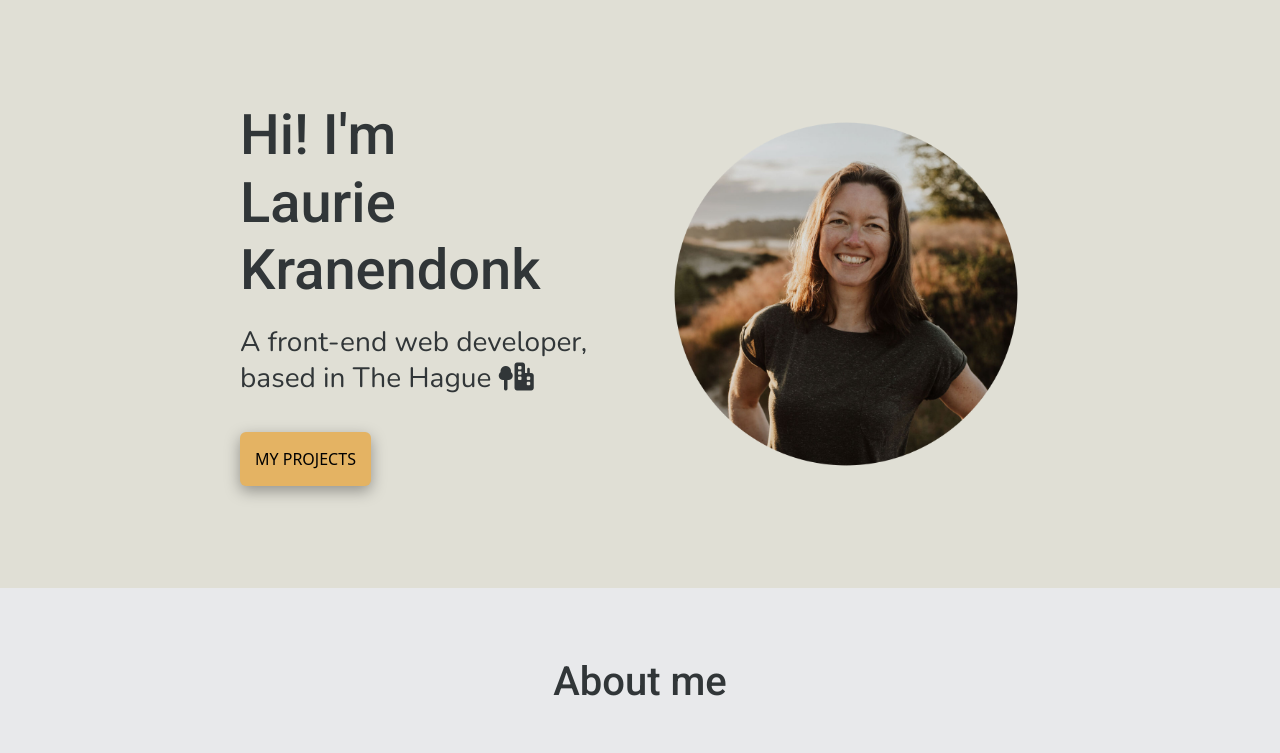
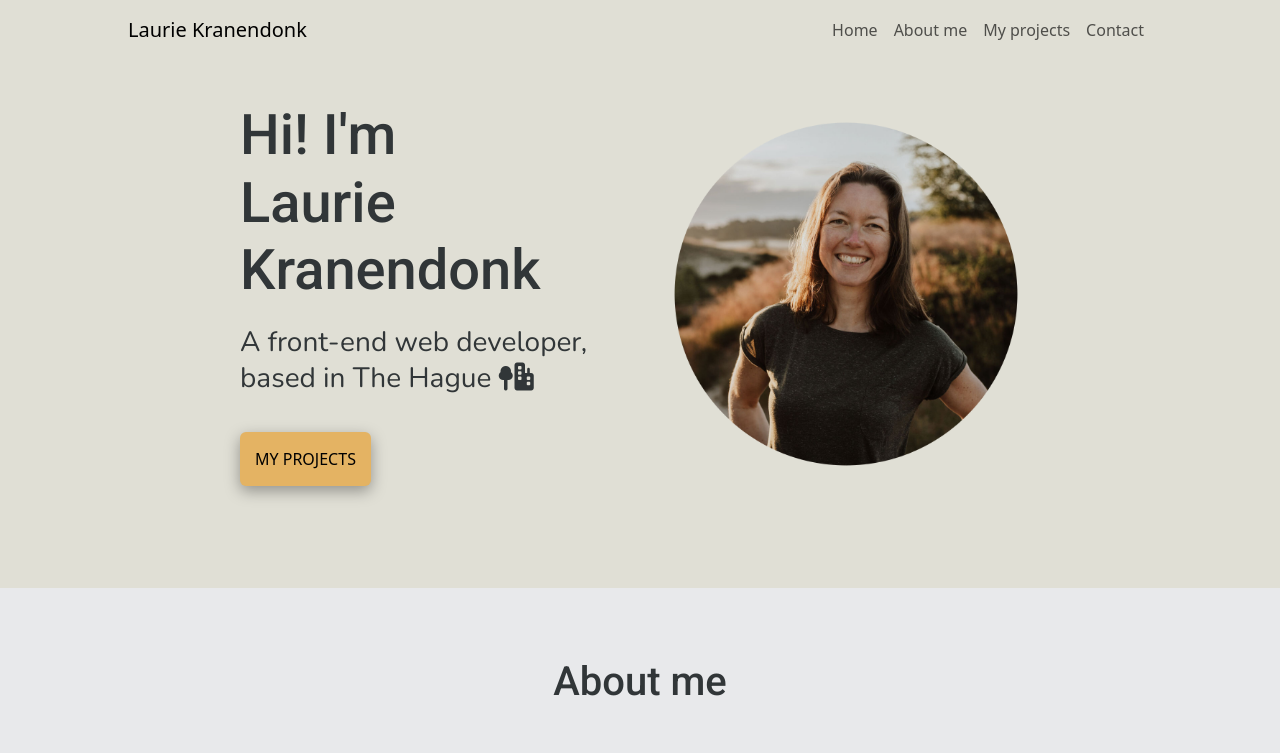
Before and after one commit to LaurieKD/Portfolio-project, a plain HTML site: page index.html in a window 1280 px wide. Shown: the top 753 px of the page. Drawn offline with nearby package versions, Linux system fonts and the light colour scheme.

Commit message:
Added navbar

```diff
--- a/index.html
+++ b/index.html
@@ -42,6 +42,33 @@
 	</head>
 	<body>
 		<div class="container box">
+    <nav class="navbar fixed-top navbar-expand-lg navbar-light">
+  <a class="navbar-brand" href="/index.html">Laurie Kranendonk</a>
+  <button class="navbar-toggler" type="button" data-toggle="collapse" data-target="#navbarSupportedContent" aria-controls="navbarSupportedContent" aria-expanded="false" aria-label="Toggle navigation">
+    <span class="navbar-toggler-icon"></span>
+  </button>
+
+  <div class="collapse navbar-collapse justify-content-end" id="navbarSupportedContent">
+    <ul class="navbar-nav mr-auto">
+      <li class="nav-item active">
+        <a class="nav-link" href="/index.html">Home <span class="sr-only">(current)</span></a>
+      </li>
+      <li class="nav-item">
+        <a class="nav-link" href="/index.html#about-me">About me</a>
+      </li>
+      <li class="nav-item">
+        <a class="nav-link" href="/index.html#projects">My projects</a>
+      </li>
+      <li class="nav-item">
+        <a class="nav-link" href="/contact.html">Contact</a>
+      </li>
+
+
+    </ul>
+
+  </div>
+</nav>
+
 				<div class="section-1">
 					<div class="row align-items-center">
 						<div class="col">
@@ -69,7 +96,7 @@
 					</div>
 				</div>
 			</div>
-			<div class="section-2">
+			<div class="section-2" id="about-me">
 				<h2>About me</h2>
 				<div class="container about-me">
 					<div class="row align-items-start justify-content-between">
--- a/src/styles.css
+++ b/src/styles.css
@@ -39,6 +39,17 @@ h2 {
 h3 {
 	line-height: 1.3em;
 	margin-bottom: 30px;
+}
+
+nav {
+	background-color: var(--background-color-special);
+}
+
+.navbar {
+	padding-left: 10%;
+	padding-right: 10%;
+	padding-top: 10px;
+	padding-bottom: 10px;
 }
 
 .section-1 {
@@ -112,12 +123,8 @@ h3 {
 	text-decoration: none;
 }
 
-@media (max-width: 576px) {
-	h1 {
-		text-align: center;
-	}
+@media (max-width: 767px) {
 	h3 {
 		font-size: 18px;
-		text-align: center;
 	}
 }
```
Also changed, not shown: contact.html (+26 -0 lines).
